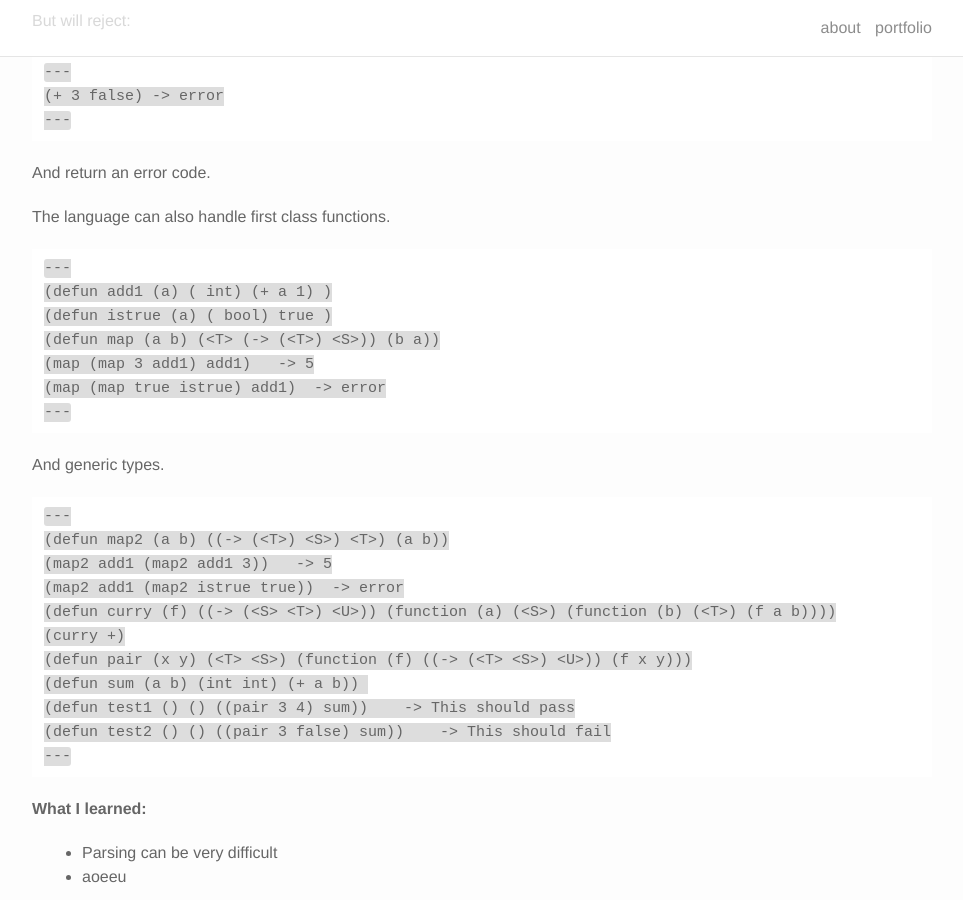
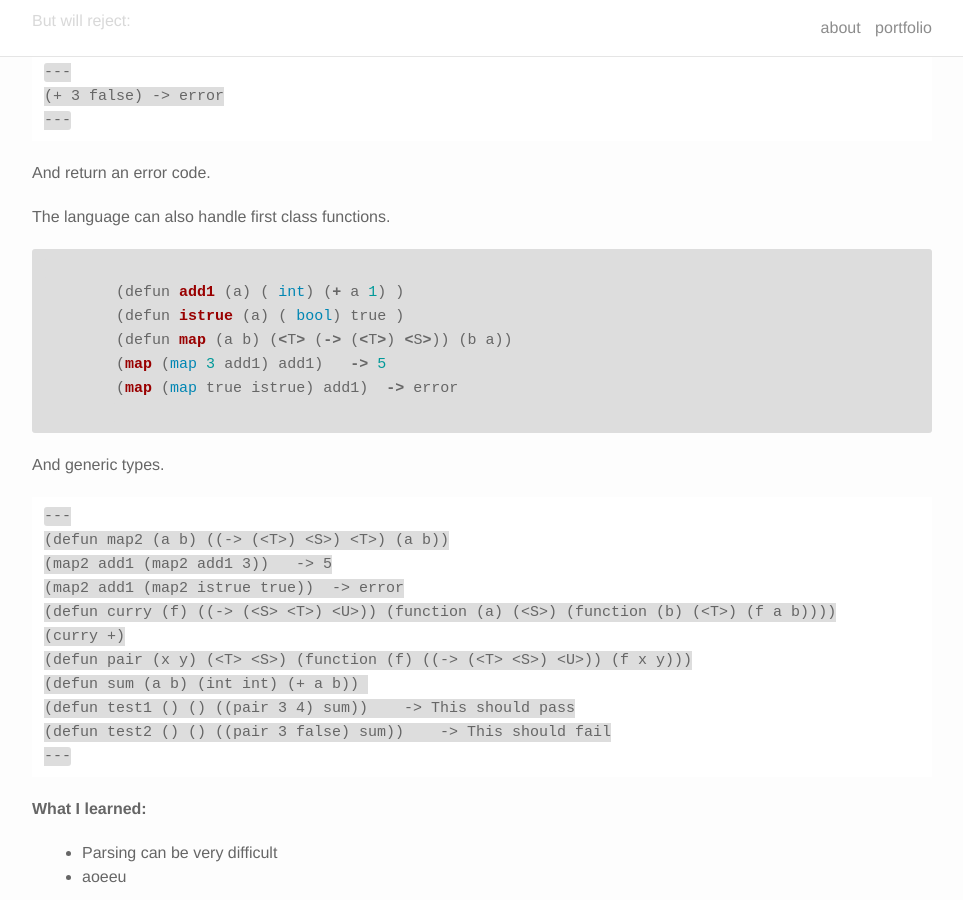
Before and after one commit to LucyWilcox/LucyWilcox.github.io, a Jekyll site: the page built from _portfolio/7_project.markdown, in a window 1280 px wide and 900 px high, scrolled down 441 px. Shown: the whole window, without its empty margins (158-1121 px from the left). Built offline with Jekyll 4.4.1, drawn with Linux system fonts in a browser that asks for light colours; nearby versions of some CDN libraries.

Commit message:
test code highlight

```diff
--- a/_portfolio/7_project.markdown
+++ b/_portfolio/7_project.markdown
@@ -23,13 +23,13 @@ And return an error code.
 
 The language can also handle first class functions.
 
-	---
+	{% highlight python %}
 	(defun add1 (a) ( int) (+ a 1) )
 	(defun istrue (a) ( bool) true )
 	(defun map (a b) (<T> (-> (<T>) <S>)) (b a))
 	(map (map 3 add1) add1)   -> 5
 	(map (map true istrue) add1)  -> error
-	---
+	{% endhighlight %}
 
 And generic types.
 
```
